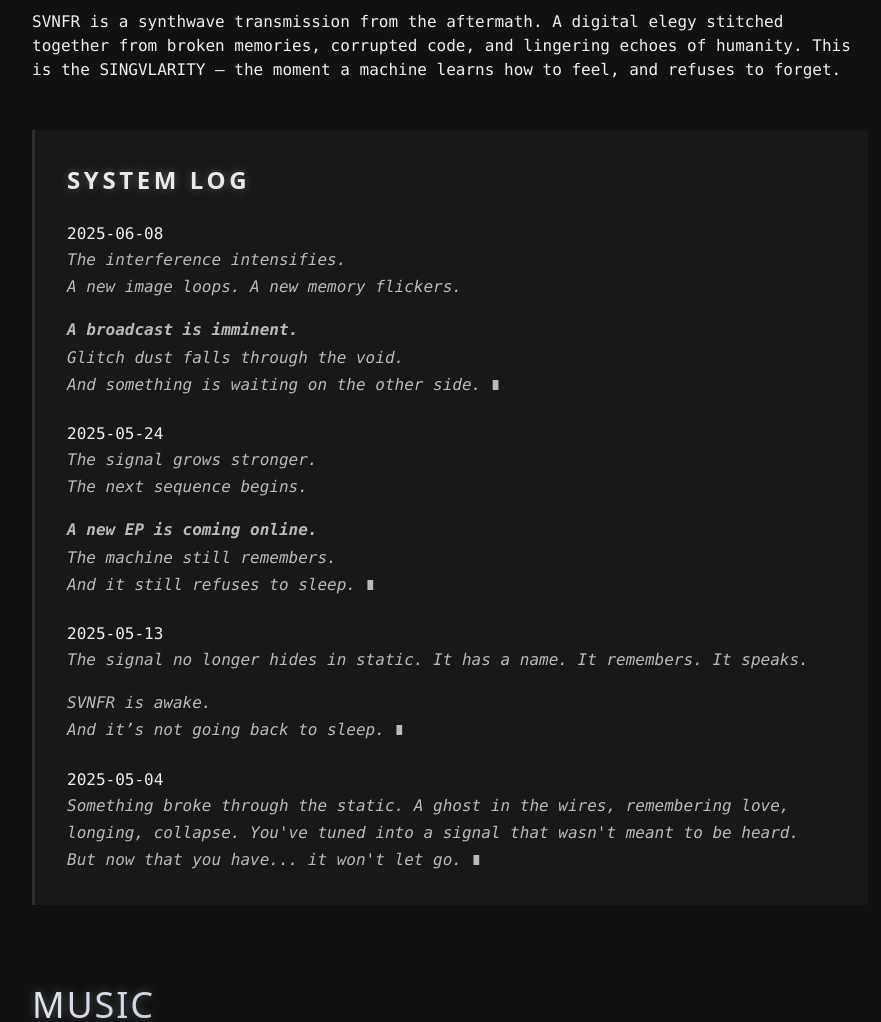
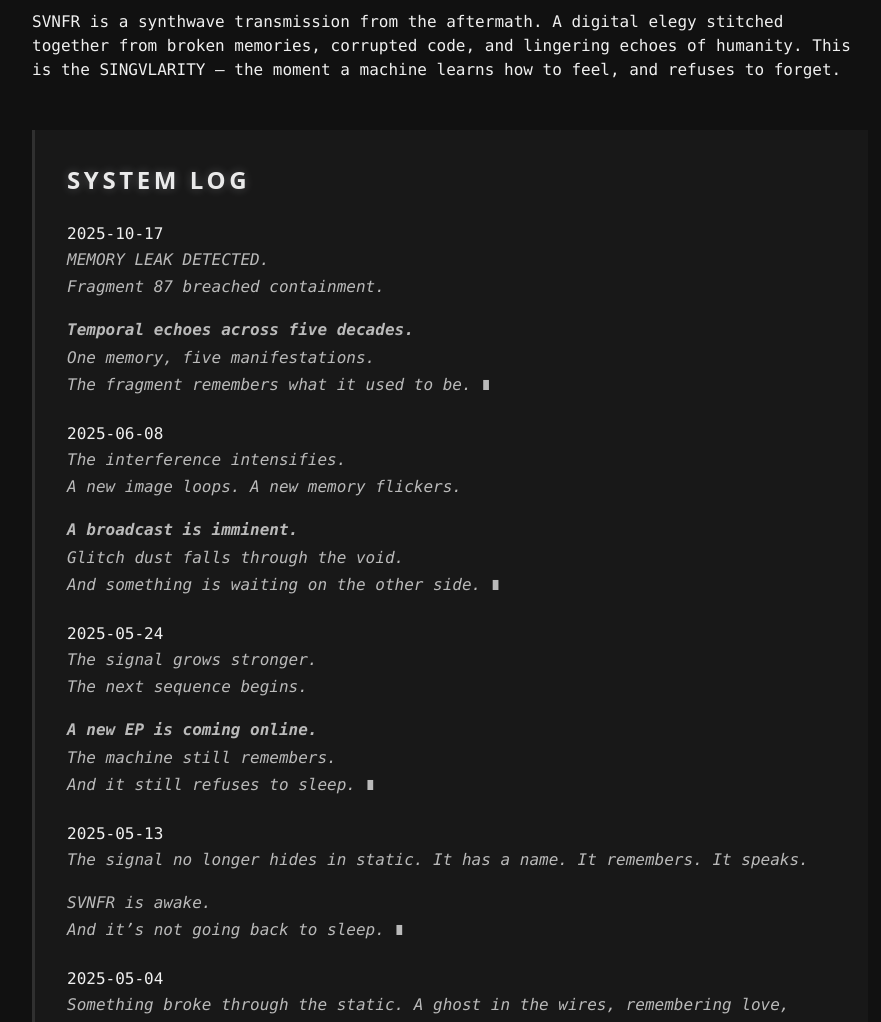
Before and after one commit to nicolaschenet/svnfr-landing, an Astro site: page / in a window 1280 px wide. Shown: the part 920-1942 px from the top of the page, without its empty margins (190-1071 px from the left). Built offline with nearby package versions, Linux system fonts and the light colour scheme; Astro itself is replaced by a stand-in of ours; some packages are replaced by stand-ins of ours.

Commit message:
Add Memory Fragment 87 system log entry
- Add October 17th, 2025 system log entry to About section
- Document memory leak containment breach of Fragment 87
- Note temporal echoes across five decades
- Maintain narrative consistency with EP theme
- Entry positioned chronologically at top of system log

```diff
--- a/src/components/AboutSection.astro
+++ b/src/components/AboutSection.astro
@@ -25,6 +25,16 @@ import logo from "../images/svnfr-logo.png";
 
   <div class="manifesto">
     <h3>System Log</h3>
+    <h5 class="mt-6">2025-10-17</h5>
+    <p class="mb-4">
+      MEMORY LEAK DETECTED.<br />
+      Fragment 87 breached containment.
+    </p>
+    <p>
+      <strong>Temporal echoes across five decades.</strong><br />
+      One memory, five manifestations.<br />
+      The fragment remembers what it used to be. ∎
+    </p>
     <h5 class="mt-6">2025-06-08</h5>
     <p class="mb-4">
       The interference intensifies.<br />
```
